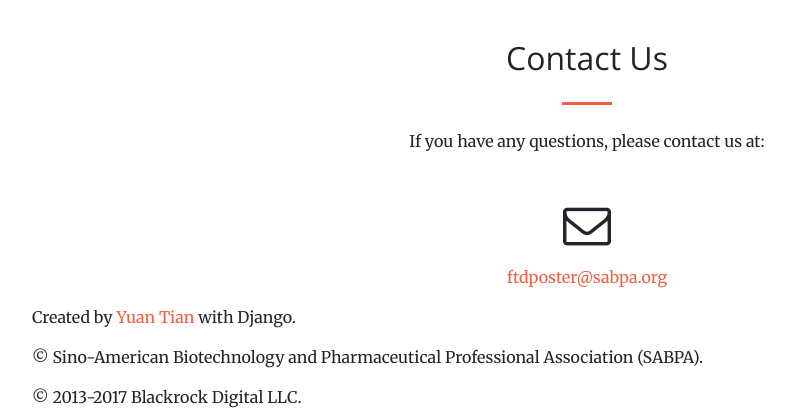
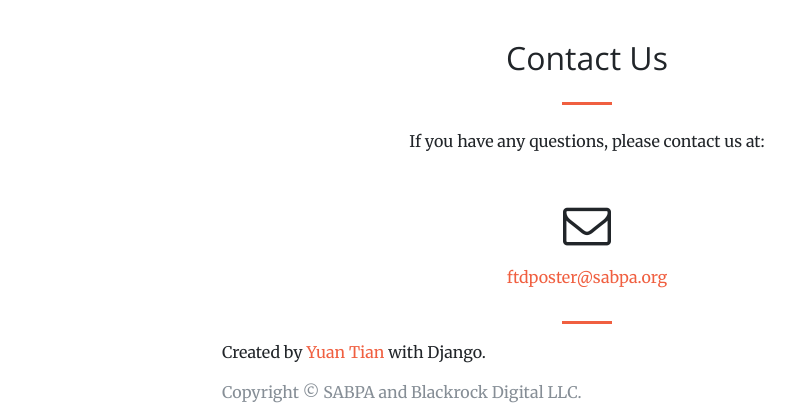
Before and after one commit to naity/poster_website, a Django app: page /home/ in a window 1280 px wide. Shown: the part 4744-5164 px from the top of the page, without its empty margins (53-848 px from the left). Run offline with Django 3.2, Linux system fonts and the light colour scheme; some libraries are stand-ins or nearby versions.

Commit message:
fixed footer

```diff
--- a/home/templates/home/index.html
+++ b/home/templates/home/index.html
@@ -267,11 +267,17 @@
     </div>
   </div>
 
+  <hr>
+
   <footer>
     <div class="container">
-      <p>Created by <a href="www.ytian.me">Yuan Tian</a> with Django.</p>
-      <p>&copy; Sino-American Biotechnology and Pharmaceutical Professional Association (SABPA).</p>
-      <p>&copy; 2013-2017 Blackrock Digital LLC.</p>
+      <div class="row">
+        <div class="col-lg-8 col-md-10 mx-auto">
+          <p>Created by <a href="http://www.ytian.me">Yuan Tian</a> with Django.</p>
+          <p class="copyright text-muted">Copyright &copy; SABPA and Blackrock Digital LLC.</p>
+        </div>
+      </div>
     </div>
   </footer>
+
 {% endblock %}
```
